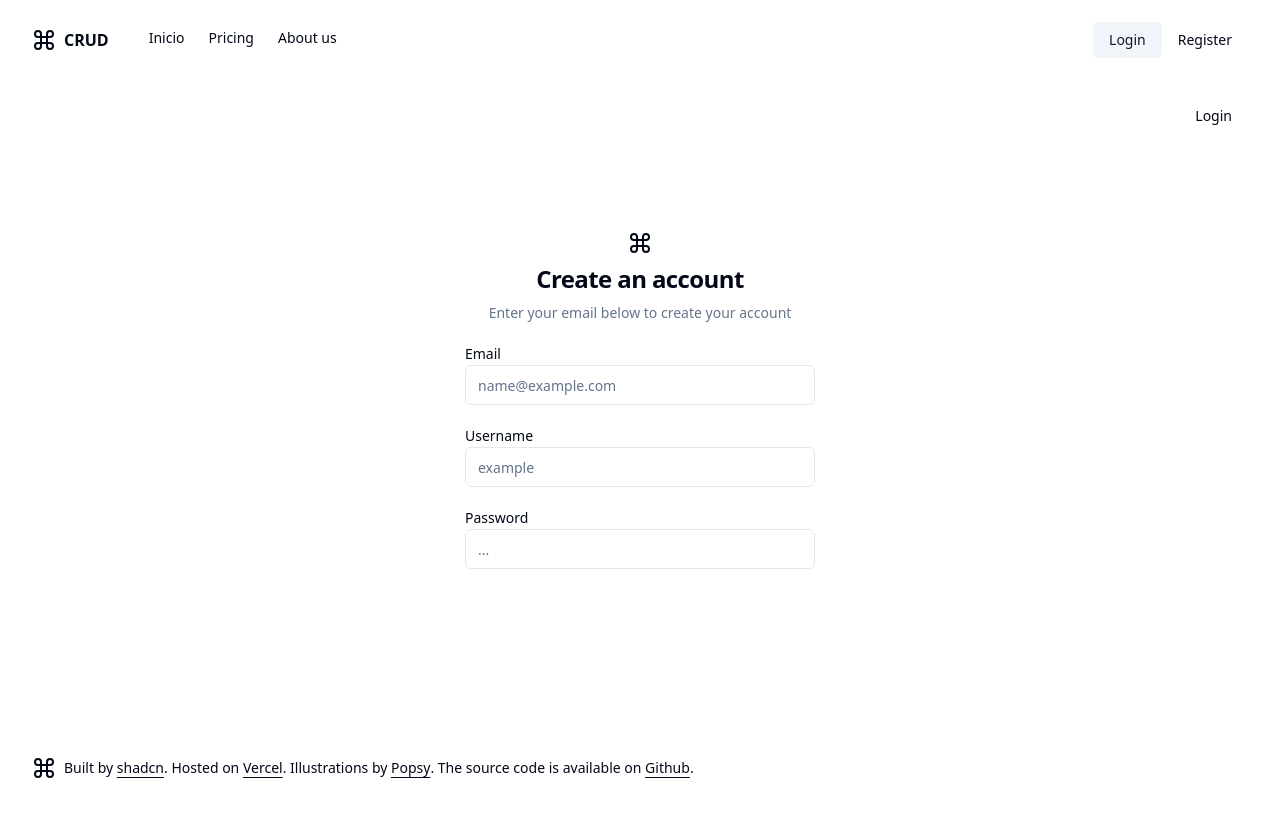
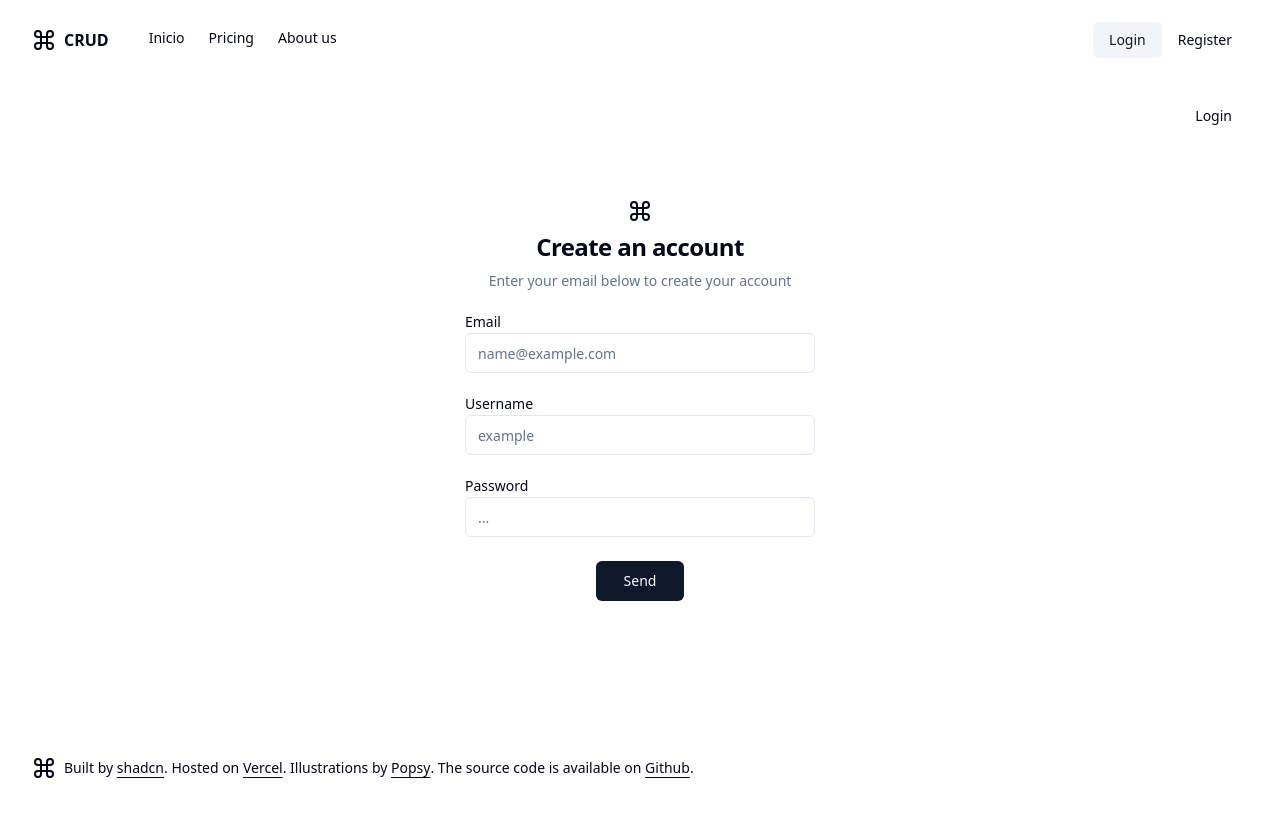
Before and after one commit to antonyjes/Employees-FlaskReact, a React (Vite) app in the folder client/: page /register in a window 1280 px wide. Built offline with nearby package versions, Linux system fonts and the light colour scheme.

Commit message:
Form values and submit function

```diff
--- a/client/src/pages/auth/Register.jsx
+++ b/client/src/pages/auth/Register.jsx
@@ -1,11 +1,38 @@
 import { cn } from "@/lib/utils";
 import LayoutHome from "../LayoutHome";
-import { buttonVariants } from "@/components/ui/button";
+import { Button, buttonVariants } from "@/components/ui/button";
 import { Command } from "lucide-react";
 import { Label } from "@/components/ui/label";
 import { Input } from "@/components/ui/input";
+import { useNavigate } from "react-router-dom";
+import { useState } from "react";
 
 const Register = () => {
+    const navigate = useNavigate();
+    const [username, setUsername] = useState("");
+    const [email, setEmail] = useState("");
+    const [password, setPassword] = useState("");
+
+    const handleSubmit = async (e) => {
+        e.preventDefault();
+        const savedUserResponse = await fetch(
+            "http://localhost:3003/users/createUser",
+            {
+                method: "POST",
+                headers: {
+                    "Content-Type": "application/json",
+                },
+                body: JSON.stringify({username: username, email: email, password: password})
+            }
+        );
+
+        const savedUser = await savedUserResponse.json();
+
+        if (savedUser) {
+            navigate("/login");
+        }
+    }
+
     return(
         <LayoutHome>
             <div className="min-h-[80vh]">
@@ -19,7 +46,7 @@ const Register = () => {
                                 <p className="text-sm text-muted-foreground">Enter your email below to create your account</p>
                             </div>
                             <div className="grid gap-6">
-                                <form className="grid gap-6">
+                                <form className="grid gap-6" onSubmit={handleSubmit}>
                                     <div className="grip gap-2">
                                         <div className="grid gap-1">
                                             <Label htmlFor="email">
@@ -29,6 +56,7 @@ const Register = () => {
                                                 id="email"
                                                 placeholder="name@example.com"
                                                 type="email"
+                                                onChange={(e) => setEmail(e.target.value)}
                                             />
                                         </div>
                                     </div>
@@ -41,6 +69,7 @@ const Register = () => {
                                                 id="username"
                                                 placeholder="example"
                                                 type="text"
+                                                onChange={(e) => setUsername(e.target.value)}
                                             />
                                         </div>
                                     </div>
@@ -53,8 +82,12 @@ const Register = () => {
                                                 id="password"
                                                 placeholder="..."
                                                 type="password"
+                                                onChange={(e) => setPassword(e.target.value)}
                                             />
                                         </div>
+                                    </div>
+                                    <div className="flex justify-center">
+                                        <Button className="w-[25%]">Send</Button>
                                     </div>
                                 </form>
                             </div>
```
